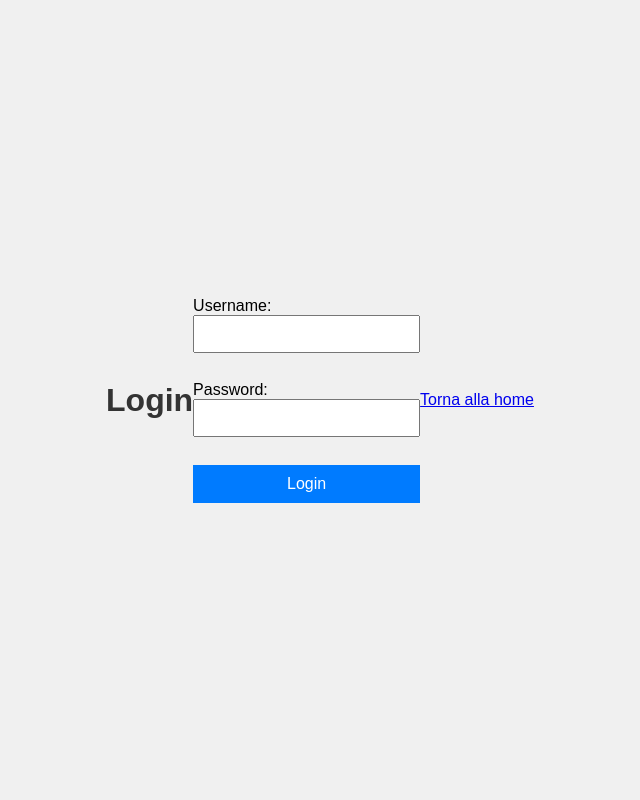
After one commit to Growthack90/Login_Python, a Flask app: page /login in a window 1280 px wide. The commit adds this page. Shown: the whole page, without its empty margins (320-960 px from the left). Run offline with Flask 3, Linux system fonts and the light colour scheme.

Commit message:
add functionality login

```diff
--- a/app.py
+++ b/app.py
@@ -1,10 +1,43 @@
-from flask import Flask, render_template
+from flask import Flask, render_template, request, redirect, url_for, flash, session
 
 app = Flask(__name__)
+app.secret_key = 'your_secret_key'  # Sostituisci con una chiave segreta più sicura
+
+# Users data for example purposes
+users = {
+    'admin': 'password123'
+}
 
 @app.route('/')
+def index():
+    if 'username' in session:
+        return redirect(url_for('home'))
+    return render_template('index.html')
+
+@app.route('/home')
 def home():
-    return render_template('index.html')
+    if 'username' in session:
+        return render_template('home.html', username=session['username'])
+    return redirect(url_for('login'))
+
+@app.route('/login', methods=['GET', 'POST'])
+def login():
+    if request.method == 'POST':
+        username = request.form['username']
+        password = request.form['password']
+        if username in users and users[username] == password:
+            session['username'] = username
+            flash('Login successful!', 'success')
+            return redirect(url_for('home'))
+        else:
+            flash('Invalid credentials, please try again.', 'danger')
+    return render_template('login.html')
+
+@app.route('/logout')
+def logout():
+    session.pop('username', None)
+    flash('You have been logged out.', 'info')
+    return redirect(url_for('index'))
 
 if __name__ == '__main__':
     app.run(debug=True)
--- /dev/null
+++ b/static/styles.css
@@ -0,0 +1,64 @@
+body {
+    font-family: Arial, sans-serif;
+    margin: 0;
+    padding: 0;
+    display: flex;
+    justify-content: center;
+    align-items: center;
+    height: 100vh;
+    background-color: #f0f0f0;
+}
+
+h1 {
+    color: #333;
+}
+
+form {
+    display: flex;
+    flex-direction: column;
+}
+
+input {
+    margin-bottom: 10px;
+    padding: 8px;
+    font-size: 16px;
+}
+
+button {
+    padding: 10px;
+    font-size: 16px;
+    background-color: #007bff;
+    color: white;
+    border: none;
+    cursor: pointer;
+}
+
+button:hover {
+    background-color: #0056b3;
+}
+
+.flashes {
+    list-style-type: none;
+    padding: 0;
+}
+
+.flashes li {
+    margin: 5px 0;
+    padding: 10px;
+    border-radius: 5px;
+}
+
+.flashes .success {
+    background-color: #d4edda;
+    color: #155724;
+}
+
+.flashes .danger {
+    background-color: #f8d7da;
+    color: #721c24;
+}
+
+.flashes .info {
+    background-color: #d1ecf1;
+    color: #0c5460;
+}
--- a/templates/index.html
+++ b/templates/index.html
@@ -8,5 +8,6 @@
 <body>
     <h1>Benvenuto nella mia applicazione Flask!</h1>
     <p>Questa è una semplice pagina HTML servita da Flask.</p>
+    <p><a href="{{ url_for('login') }}">Login</a></p>
 </body>
 </html>
--- /dev/null
+++ b/templates/login.html
@@ -0,0 +1,31 @@
+<!DOCTYPE html>
+<html lang="en">
+<head>
+    <meta charset="UTF-8">
+    <meta name="viewport" content="width=device-width, initial-scale=1.0">
+    <title>Login</title>
+    <link rel="stylesheet" href="{{ url_for('static', filename='styles.css') }}">
+</head>
+<body>
+    <h1>Login</h1>
+    <form method="POST">
+        <label for="username">Username:</label>
+        <input type="text" id="username" name="username" required>
+        <br>
+        <label for="password">Password:</label>
+        <input type="password" id="password" name="password" required>
+        <br>
+        <button type="submit">Login</button>
+    </form>
+    <p><a href="{{ url_for('index') }}">Torna alla home</a></p>
+    {% with messages = get_flashed_messages(with_categories=true) %}
+      {% if messages %}
+        <ul class="flashes">
+        {% for category, message in messages %}
+          <li class="{{ category }}">{{ message }}</li>
+        {% endfor %}
+        </ul>
+      {% endif %}
+    {% endwith %}
+</body>
+</html>
```
Also changed, not shown: templates/home.html (added, +14 -0 lines), readme.md.
